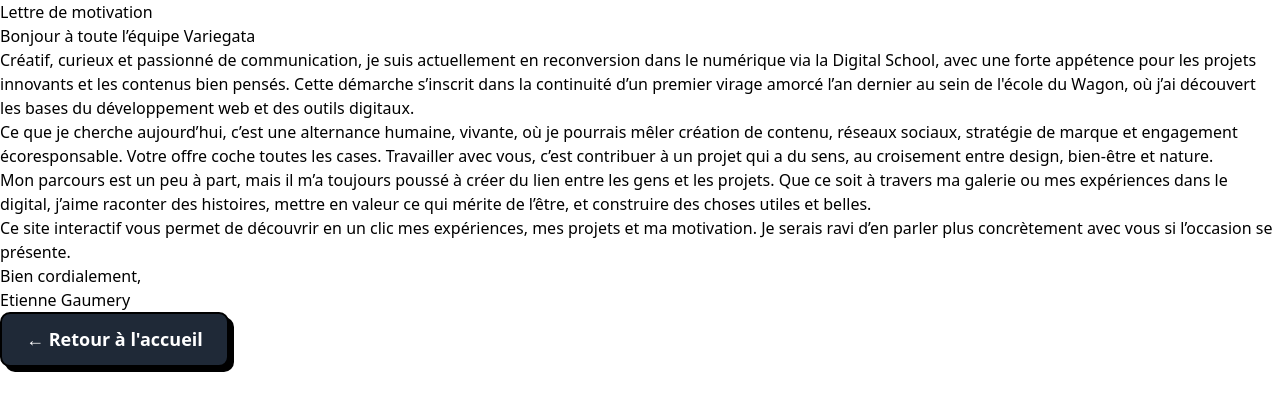
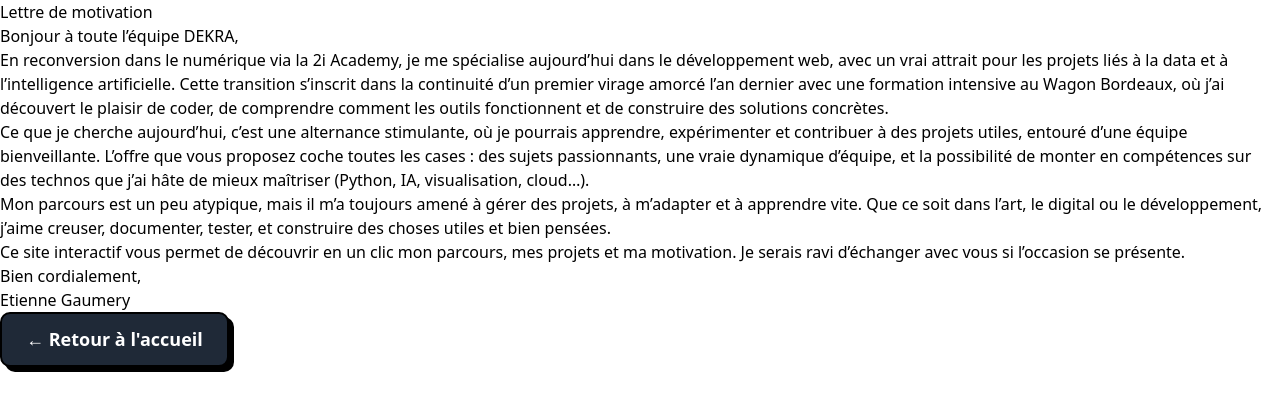
Before and after one commit to Sooruz85/myapply, a React (Vite) app: page /motivation in a window 1280 px wide. Shown: the top 410 px of the page. Built offline with nearby package versions, Linux system fonts and the light colour scheme.

Commit message:
Update Motivation.jsx

```diff
--- a/src/pages/Motivation.jsx
+++ b/src/pages/Motivation.jsx
@@ -13,25 +13,23 @@ function Motivation() {
         <div className="bg-white rounded-lg shadow-lg p-8 md:p-12">
           <div className="prose prose-lg max-w-none">
             <p className="text-gray-700 leading-relaxed mb-6">
-            Bonjour à toute l’équipe Variegata
+              Bonjour à toute l’équipe DEKRA,
             </p>
 
             <p className="text-gray-700 leading-relaxed mb-6">
-            Créatif, curieux et passionné de communication, je suis actuellement en reconversion dans le numérique via la Digital School, avec une forte appétence pour les projets innovants et les contenus bien pensés.
-Cette démarche s’inscrit dans la continuité d’un premier virage amorcé l’an dernier au sein de l'école du Wagon, où j’ai découvert les bases du développement web et des outils digitaux.</p>
-
-
-
-            <p className="text-gray-700 leading-relaxed mb-6">
-            Ce que je cherche aujourd’hui, c’est une alternance humaine, vivante, où je pourrais mêler création de contenu, réseaux sociaux, stratégie de marque et engagement écoresponsable. Votre offre coche toutes les cases. Travailler avec vous, c’est contribuer à un projet qui a du sens, au croisement entre design, bien-être et nature.
+              En reconversion dans le numérique via la 2i Academy, je me spécialise aujourd’hui dans le développement web, avec un vrai attrait pour les projets liés à la data et à l’intelligence artificielle. Cette transition s’inscrit dans la continuité d’un premier virage amorcé l’an dernier avec une formation intensive au Wagon Bordeaux, où j’ai découvert le plaisir de coder, de comprendre comment les outils fonctionnent et de construire des solutions concrètes.
             </p>
 
             <p className="text-gray-700 leading-relaxed mb-6">
-            Mon parcours est un peu à part, mais il m’a toujours poussé à créer du lien entre les gens et les projets. Que ce soit à travers ma galerie ou mes expériences dans le digital, j’aime raconter des histoires, mettre en valeur ce qui mérite de l’être, et construire des choses utiles et belles.
+              Ce que je cherche aujourd’hui, c’est une alternance stimulante, où je pourrais apprendre, expérimenter et contribuer à des projets utiles, entouré d’une équipe bienveillante. L’offre que vous proposez coche toutes les cases : des sujets passionnants, une vraie dynamique d’équipe, et la possibilité de monter en compétences sur des technos que j’ai hâte de mieux maîtriser (Python, IA, visualisation, cloud…).
             </p>
 
             <p className="text-gray-700 leading-relaxed mb-6">
-              Ce site interactif vous permet de découvrir en un clic mes expériences, mes projets et ma motivation. Je serais ravi d’en parler plus concrètement avec vous si l’occasion se présente.
+              Mon parcours est un peu atypique, mais il m’a toujours amené à gérer des projets, à m’adapter et à apprendre vite. Que ce soit dans l’art, le digital ou le développement, j’aime creuser, documenter, tester, et construire des choses utiles et bien pensées.
+            </p>
+
+            <p className="text-gray-700 leading-relaxed mb-6">
+              Ce site interactif vous permet de découvrir en un clic mon parcours, mes projets et ma motivation. Je serais ravi d’échanger avec vous si l’occasion se présente.
             </p>
 
             <div className="mt-8 pt-6 border-t border-gray-200">
```
